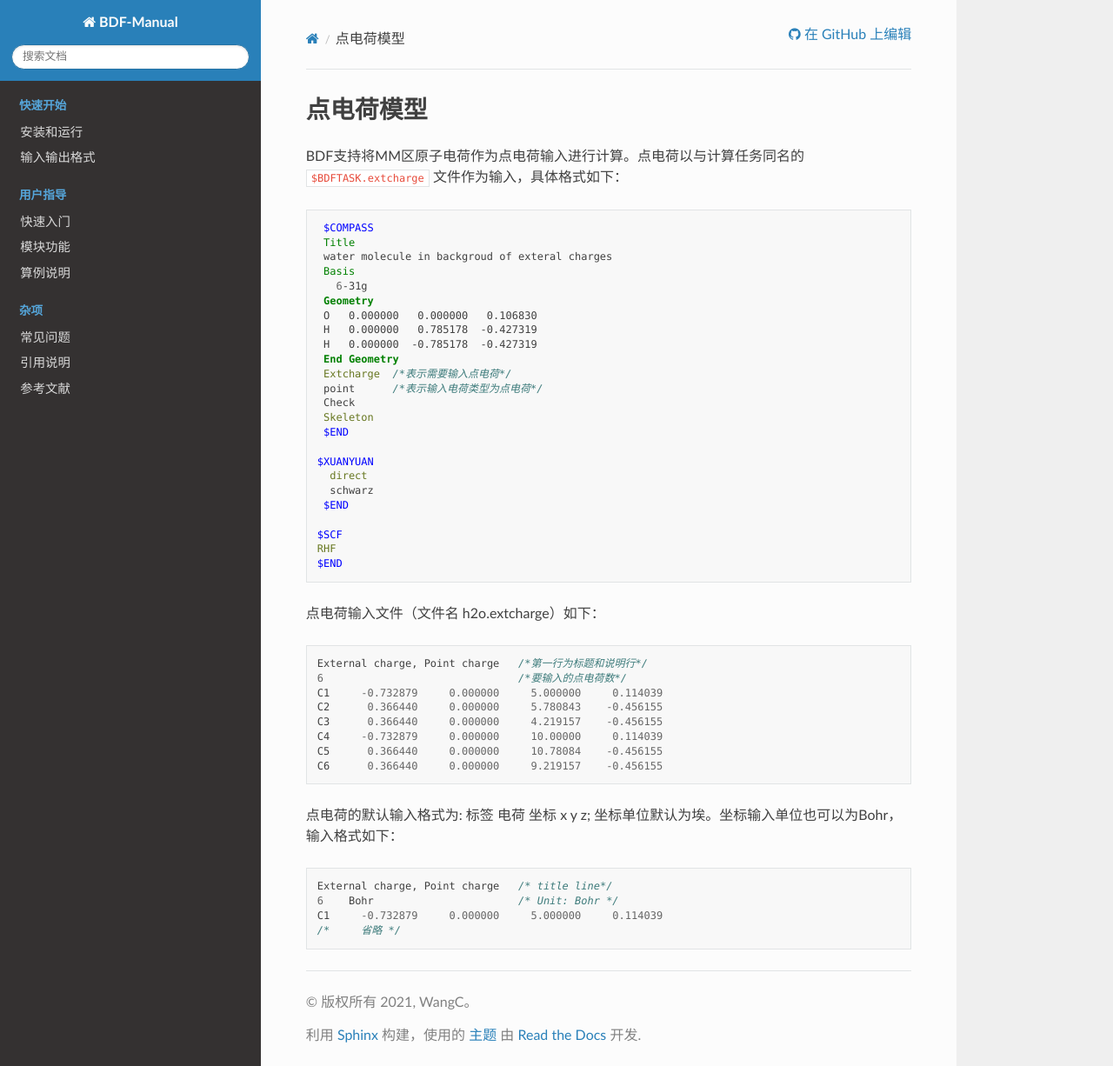
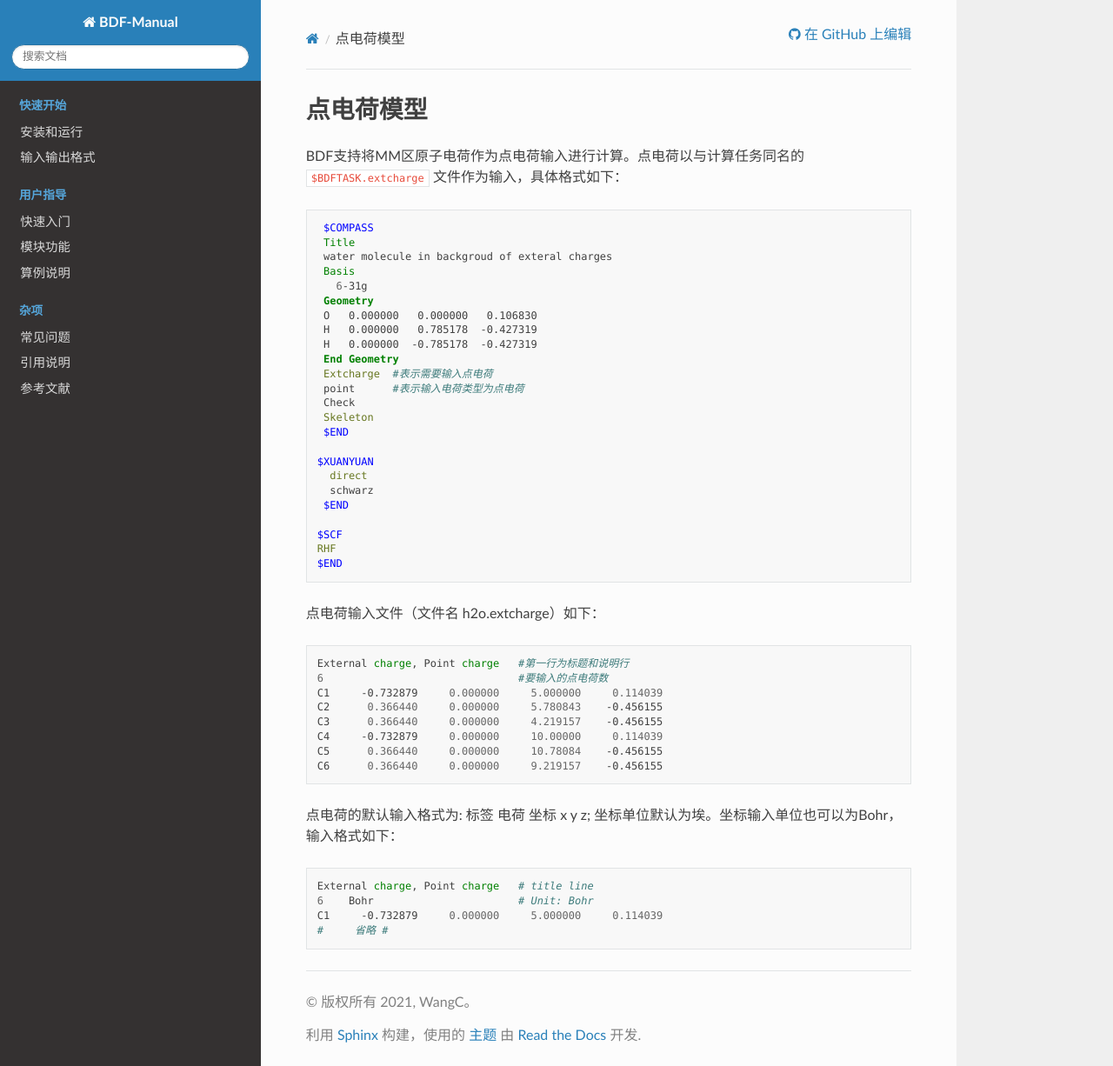
Before and after one commit to BDF-manual-maintenance/BDF-Manual, a Sphinx documentation site: the page built from source/guide/Point-Charge.rst, in a window 1280 px wide and 1226 px high. Shown: the whole window at 87% size. Built offline with Sphinx 7.4.7 and the Read the Docs theme 2.0.0, drawn with Linux system fonts in a browser that asks for light colours; pages that are not in the unit, such as notebooks, are missing from menus.

Commit message:
修改模版

```diff
--- a/source/guide/Point-Charge.rst
+++ b/source/guide/Point-Charge.rst
@@ -15,8 +15,8 @@ BDF支持将MM区原子电荷作为点电荷输入进行计算。点电荷以与
     H   0.000000   0.785178  -0.427319
     H   0.000000  -0.785178  -0.427319
     End Geometry
-    Extcharge  /*表示需要输入点电荷*/
-    point      /*表示输入电荷类型为点电荷*/
+    Extcharge  #表示需要输入点电荷
+    point      #表示输入电荷类型为点电荷
     Check
     Skeleton
     $END
@@ -32,10 +32,10 @@ BDF支持将MM区原子电荷作为点电荷输入进行计算。点电荷以与
 
 点电荷输入文件（文件名 h2o.extcharge）如下：
 
-.. code-block:: C
+.. code-block:: bdf
 
-    External charge, Point charge   /*第一行为标题和说明行*/
-    6                               /*要输入的点电荷数*/
+    External charge, Point charge   #第一行为标题和说明行
+    6                               #要输入的点电荷数
     C1     -0.732879     0.000000     5.000000     0.114039
     C2      0.366440     0.000000     5.780843    -0.456155
     C3      0.366440     0.000000     4.219157    -0.456155
@@ -45,12 +45,12 @@ BDF支持将MM区原子电荷作为点电荷输入进行计算。点电荷以与
 
 点电荷的默认输入格式为:  标签  电荷  坐标 x y z; 坐标单位默认为埃。坐标输入单位也可以为Bohr，输入格式如下：
 
-.. code-block:: C
+.. code-block:: bdf
 
-    External charge, Point charge   /* title line*/
-    6    Bohr                       /* Unit: Bohr */
+    External charge, Point charge   # title line
+    6    Bohr                       # Unit: Bohr
     C1     -0.732879     0.000000     5.000000     0.114039
-    /*     省略 */
+    #     省略 #
 
 
 .. 本小节结束
```
Also changed, not shown: source/guide/Solvent-Model.rst (+6 -6 lines).
